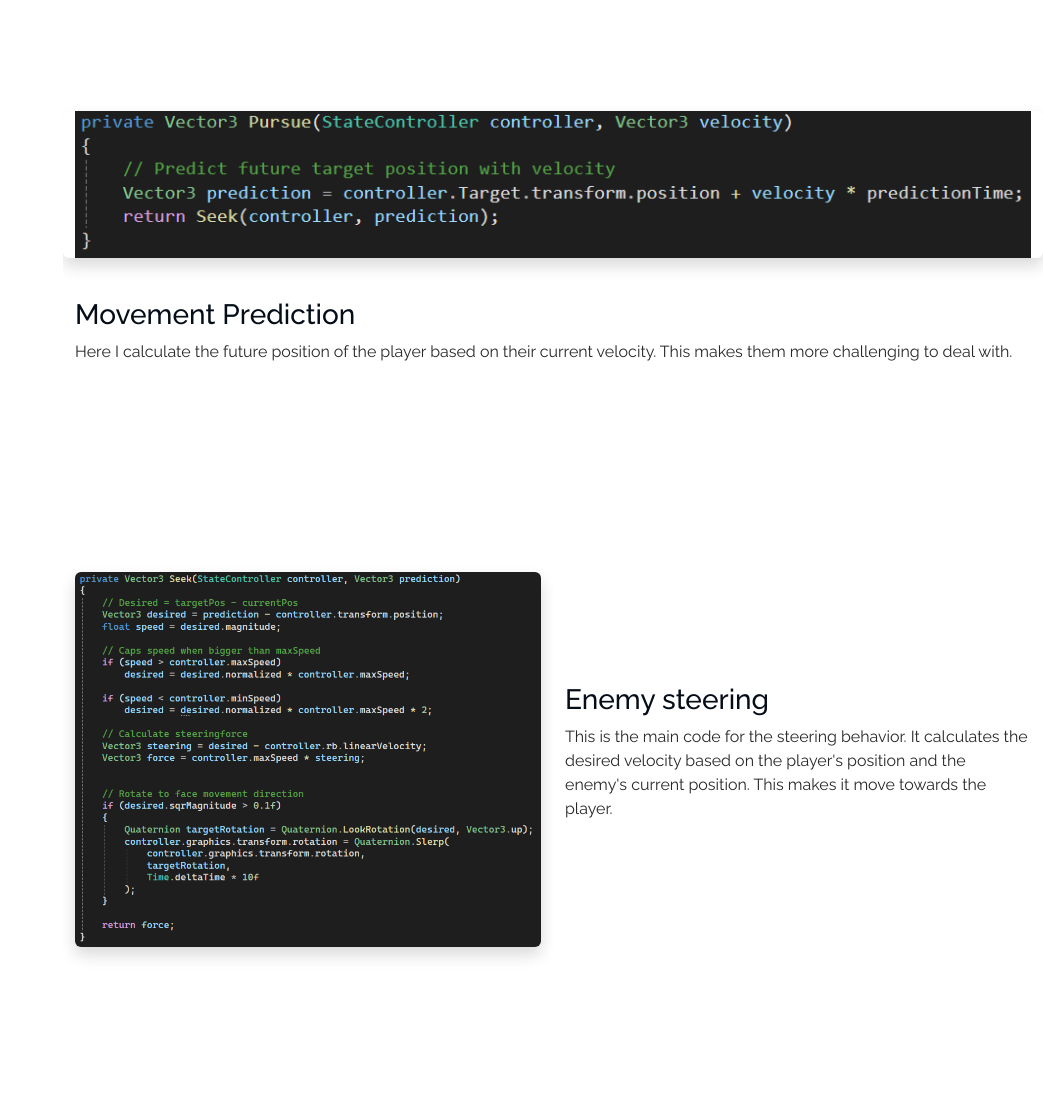
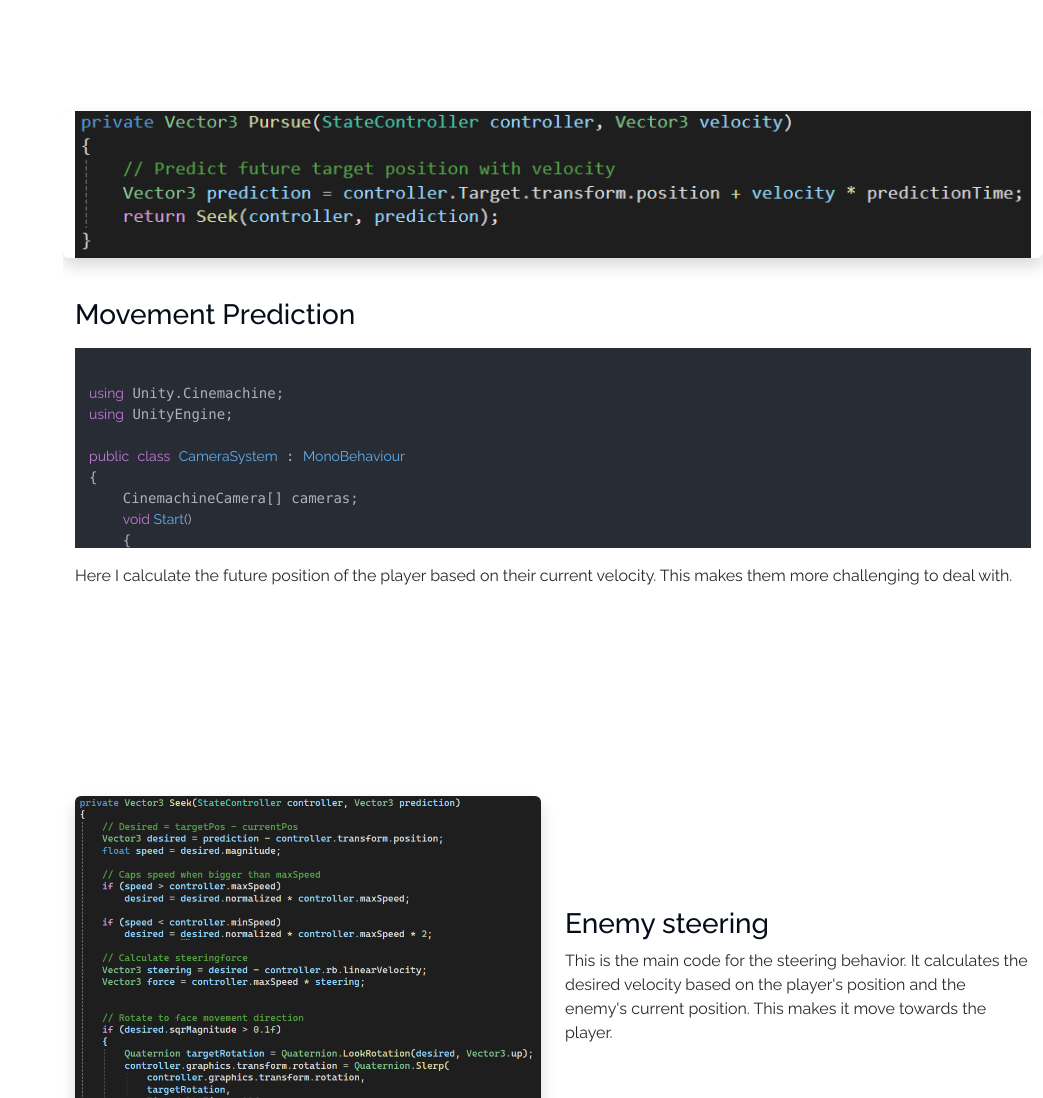
Before and after one commit to JasperBroest/Portfolio, a website: page Portfolio/iPortfolio-1.0.0/heartburn.html in a window 1280 px wide. Shown: the part 2817-3915 px from the top of the page, without its empty margins (237-1280 px from the left). Drawn offline with nearby package versions, Linux system fonts and the light colour scheme.

Commit message:
code snippets start

```diff
--- a/Portfolio/iPortfolio-1.0.0/a-star.html
+++ b/Portfolio/iPortfolio-1.0.0/a-star.html
@@ -23,6 +23,14 @@
   <link href="assets/vendor/aos/aos.css" rel="stylesheet">
   <link href="assets/vendor/glightbox/css/glightbox.min.css" rel="stylesheet">
   <link href="assets/vendor/swiper/swiper-bundle.min.css" rel="stylesheet">
+
+  <link rel="stylesheet" href="https://cdnjs.cloudflare.com/ajax/libs/highlight.js/11.11.1/styles/atom-one-dark.min.css">
+  <script src="https://cdnjs.cloudflare.com/ajax/libs/highlight.js/11.11.1/highlight.min.js"></script>
+
+  <!-- and it's easy to individually load additional languages -->
+  <script src="https://cdnjs.cloudflare.com/ajax/libs/highlight.js/11.11.1/languages/go.min.js"></script>
+
+  <script>hljs.highlightAll();</script>
 
   <!-- Main CSS File -->
   <link href="assets/css/main.css" rel="stylesheet">
--- a/Portfolio/iPortfolio-1.0.0/assets/css/main.css
+++ b/Portfolio/iPortfolio-1.0.0/assets/css/main.css
@@ -1365,3 +1365,7 @@
 .code-section {
   margin-top: 3rem;
 }
+
+.code-block {
+  max-height: 200px;
+}
--- a/Portfolio/iPortfolio-1.0.0/heartburn.html
+++ b/Portfolio/iPortfolio-1.0.0/heartburn.html
@@ -26,7 +26,13 @@
 
   <!-- Main CSS File -->
   <link href="assets/css/main.css" rel="stylesheet">
+  <link rel="stylesheet" href="https://cdnjs.cloudflare.com/ajax/libs/highlight.js/11.11.1/styles/atom-one-dark.min.css">
+  <script src="https://cdnjs.cloudflare.com/ajax/libs/highlight.js/11.11.1/highlight.min.js"></script>
 
+  <!-- and it's easy to individually load additional languages -->
+  <script src="https://cdnjs.cloudflare.com/ajax/libs/highlight.js/11.11.1/languages/go.min.js"></script>
+
+  <script>hljs.highlightAll();</script>
   <!-- =======================================================
   * Template Name: iPortfolio
   * Template URL: https://bootstrapmade.com/iportfolio-bootstrap-portfolio-websites-template/
@@ -190,6 +196,24 @@
           <div class="code-description">
             <h3>Movement Prediction</h3>
             <p>
+              <pre class="code-block"><code class="language-csharp">
+using Unity.Cinemachine;
+using UnityEngine;
+
+public class CameraSystem : MonoBehaviour
+{
+    CinemachineCamera[] cameras;
+    void Start()
+    {
+        cameras =  GetComponentsInChildren<CinemachineCamera>();
+    }
+
+    // Update is called once per frame
+    void Update()
+    {
+
+    }
+}</code></pre>
               <!-- Write your explanation here -->
               Here I calculate the future position of the player based on their current velocity. This makes them more challenging to deal with.
             </p>
```
Also changed, not shown: Portfolio/iPortfolio-1.0.0/defhander.html (+8 -0 lines), Portfolio/iPortfolio-1.0.0/OLD/vrtour.html (renamed from Portfolio/iPortfolio-1.0.0/vrtour.html).
